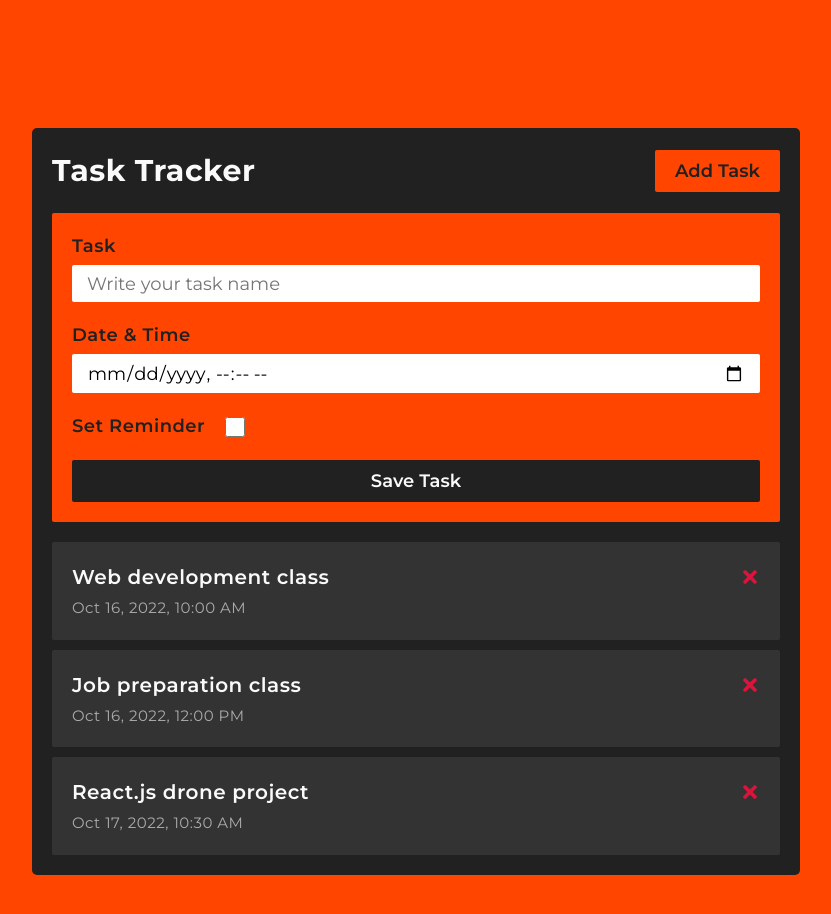
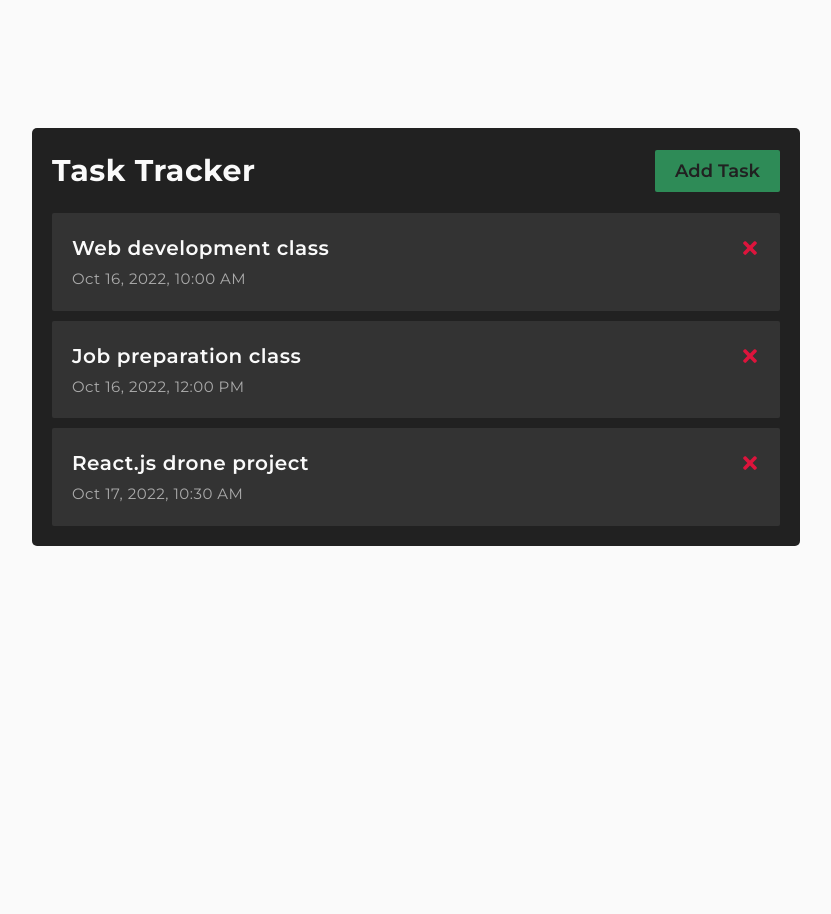
Before and after one commit to shohan-pherones/task-tracker-app, a React (Create React App) app: page / in a window 1280 px wide. Shown: the top 914 px of the page, without its empty margins (224-1055 px from the left). After the commit the page ends 800 px from the top, so only its background shows below. Built offline with nearby package versions, Linux system fonts and the light colour scheme.

Commit message:
form toggle added

```diff
--- a/src/App.js
+++ b/src/App.js
@@ -4,6 +4,7 @@ import Tasks from "./components/Tasks";
 import AddTask from "./components/AddTask";
 
 const App = () => {
+  const [showForm, setShowForm] = useState(false);
   const [tasks, setTasks] = useState([
     {
       id: 1,
@@ -49,8 +50,8 @@ const App = () => {
 
   return (
     <div className="wrapper">
-      <Header />
-      <AddTask onAdd={addTask} />
+      <Header onAdd={() => setShowForm(!showForm)} showForm={showForm} />
+      {showForm && <AddTask onAdd={addTask} />}
       {tasks.length > 0 && (
         <Tasks tasks={tasks} onDelete={deleteTask} onToggle={toggleReminder} />
       )}
--- a/src/components/Button.js
+++ b/src/components/Button.js
@@ -13,7 +13,7 @@ const Button = ({ color, text, onClick }) => {
 };
 
 Button.defaultProps = {
-  color: "orangered",
+  color: "seagreen",
   text: "Click Me",
 };
 
--- a/src/components/Header.js
+++ b/src/components/Header.js
@@ -1,15 +1,15 @@
 import PropTypes from "prop-types";
 import Button from "./Button";
 
-const Header = ({ title }) => {
-  const onClick = () => {
-    console.log("Clicked");
-  };
-
+const Header = ({ title, onAdd, showForm }) => {
   return (
     <header className="header">
       <h1>{title}</h1>
-      <Button color="orangered" text="Add Task" onClick={onClick} />
+      <Button
+        color={showForm ? "crimson" : "seagreen"}
+        text={showForm ? "Close" : "Add Task"}
+        onClick={onAdd}
+      />
     </header>
   );
 };
--- a/src/index.css
+++ b/src/index.css
@@ -1,7 +1,7 @@
 @import url("https://fonts.googleapis.com/css2?family=Montserrat:wght@400;500;600;700&display=swap");
 
 :root {
-  --color-primary: #ff4500;
+  --color-primary: #2e8b57;
   --color-light: #fafafa;
   --color-dark: #212121;
   --transition: all 0.3s ease-in-out;
@@ -35,7 +35,7 @@ body {
   font-weight: 400;
   letter-spacing: 0.5px;
   line-height: 1.5;
-  background-color: var(--color-primary);
+  background-color: var(--color-light);
   color: var(--color-light);
 }
 
@@ -181,6 +181,7 @@ input[type="checkbox"] {
   text-align: center;
   font-size: 2rem;
   font-weight: 500;
+  padding: 2rem;
 }
 
 @media screen and (max-width: 768px) {
```
